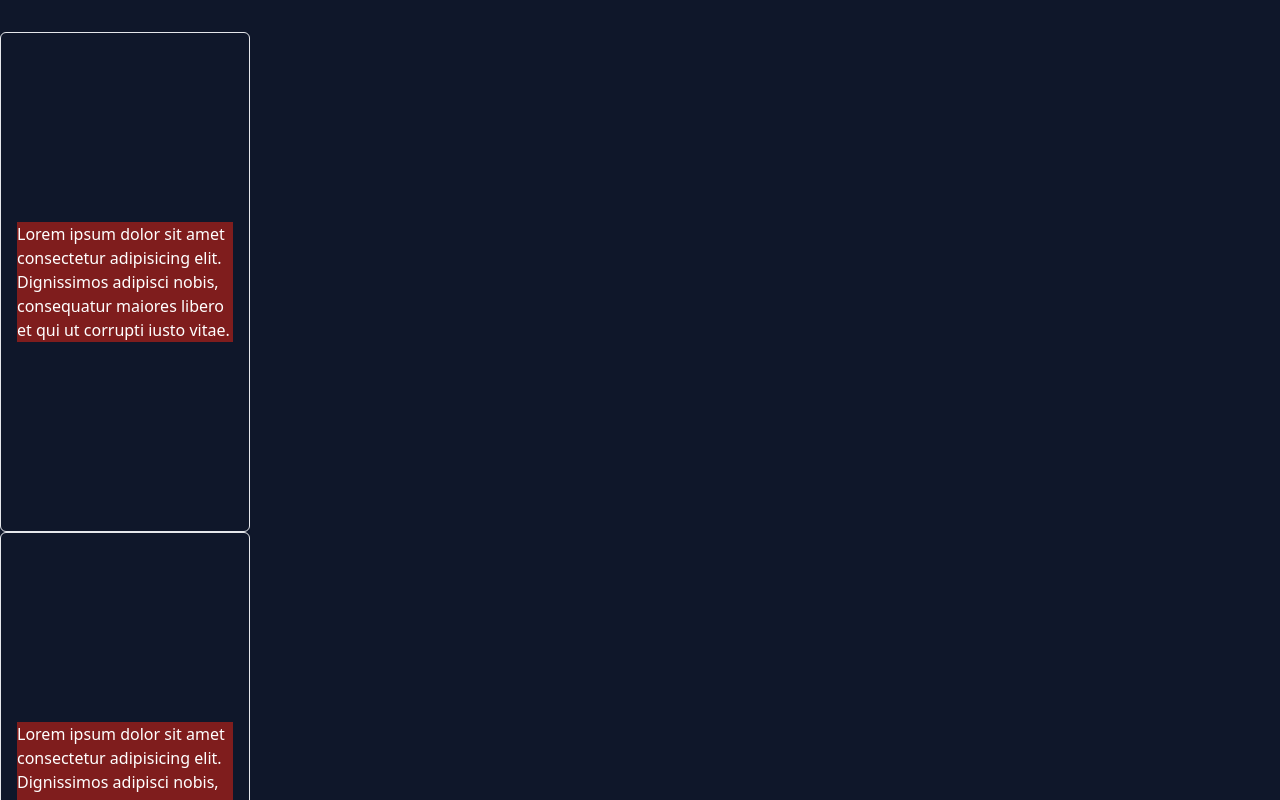
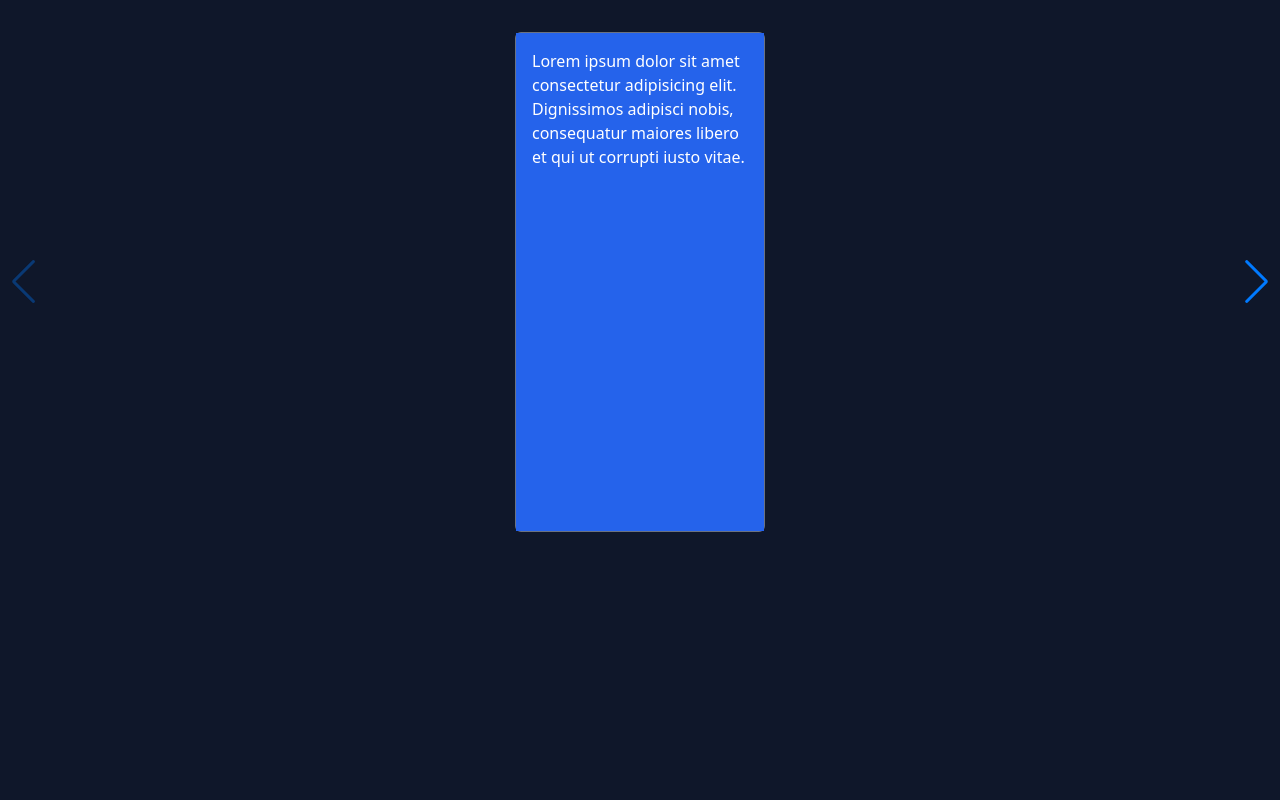
Before and after one commit to sudharshanr15/flashcard, a React (Create React App) app: page /1 in a window 1280 px wide. Shown: the top 800 px of the page. Built offline with nearby package versions, Linux system fonts and the light colour scheme.

Commit message:
Added swiper for flash cards

```diff
--- a/package.json
+++ b/package.json
@@ -9,6 +9,7 @@
     "react": "^18.3.1",
     "react-dom": "^18.3.1",
     "react-scripts": "5.0.1",
+    "swiper": "^11.1.9",
     "web-vitals": "^2.1.4"
   },
   "scripts": {
--- a/src/components/FlashCard.jsx
+++ b/src/components/FlashCard.jsx
@@ -1,4 +1,13 @@
 import React, { useRef } from 'react'
+
+const questionColors = [
+    // 'bg-amber-600',
+    // 'bg-yellow-600',
+    // 'bg-sky-600',
+    'bg-blue-600',
+    // 'bg-indigo-600',
+    // 'bg-violet-600'
+]
 
 const FlashCard = () => {
     const flashcard_container_ref = useRef();
@@ -7,14 +16,18 @@ const FlashCard = () => {
         // document.querySelector(".flashcard-container").classList.add("rotate-y-180")
         flashcard_container_ref.current.classList.add("rotate-y-180")
     }
+
+    const questionColor = questionColors[Math.round(Math.random() * 10) % questionColors.length]
     return (
-        <div className="flashcard-wrapper" onClick={revealAnswer}>
-            <div className="w-[250px] h-[500px] flex items-center justify-center border rounded-md flashcard-container relative" ref={flashcard_container_ref}>
-                <div className="bg-red-900 flashcard-question m-4">
-                    Lorem ipsum dolor sit amet consectetur adipisicing elit. Dignissimos adipisci nobis, consequatur maiores libero et qui ut corrupti iusto vitae.
-                </div>
-                <div className="bg-green-900 flashcard-answer m-4">
-                    Lorem ipsum dolor sit amet consectetur, adipisicing elit. Incidunt ab id corrupti? Corrupti harum, eum fugit aliquam magnam tempore mollitia.
+        <div className="flex items-center justify-center">
+            <div className="flashcard-wrapper" onClick={revealAnswer}>
+                <div className="w-[250px] h-[500px] flex items-center justify-center border border-gray-500 rounded-md flashcard-container relative" ref={flashcard_container_ref}>
+                    <div className={`${questionColor} flashcard-question h-full p-4`}>
+                        Lorem ipsum dolor sit amet consectetur adipisicing elit. Dignissimos adipisci nobis, consequatur maiores libero et qui ut corrupti iusto vitae.
+                    </div>
+                    <div className={`bg-lime-400 flashcard-answer h-full p-4 text-black`}>
+                        Lorem ipsum dolor sit amet consectetur, adipisicing elit. Incidunt ab id corrupti? Corrupti harum, eum fugit aliquam magnam tempore mollitia.
+                    </div>
                 </div>
             </div>
         </div>
--- a/src/pages/Topic.jsx
+++ b/src/pages/Topic.jsx
@@ -1,6 +1,12 @@
-import React from 'react'
+import React, { useEffect } from 'react'
 import { useParams } from 'react-router-dom'
 import FlashCard from '../components/FlashCard'
+// import Swiper from 'swiper'
+import { Swiper, SwiperSlide } from 'swiper/react'
+
+import { Navigation } from 'swiper/modules';
+import 'swiper/css';
+import 'swiper/css/navigation';
 
 const topics = [
     {
@@ -30,10 +36,30 @@ const Topic = ({ id }) => {
     const params = useParams()
 
     return (
-        <>
-        <FlashCard />
-        <FlashCard />
-        </>
+        // <>
+        // <FlashCard />
+        // <FlashCard />
+        // </>
+        <Swiper
+            slidesPerView={1}
+            loop={false}
+            navigation={true}
+            modules={[Navigation]}
+            draggable={false}
+            keyboard={true}
+            mousewheel={true}
+            allowTouchMove={false}
+        >
+            <SwiperSlide>
+                <FlashCard />
+            </SwiperSlide>
+            <SwiperSlide>
+                <FlashCard />
+            </SwiperSlide>
+            <SwiperSlide>
+                <FlashCard />
+            </SwiperSlide>
+        </Swiper>
     )
 }
 
```
Also changed, not shown: 1 other file (tests, documents, lock files or other folders).
